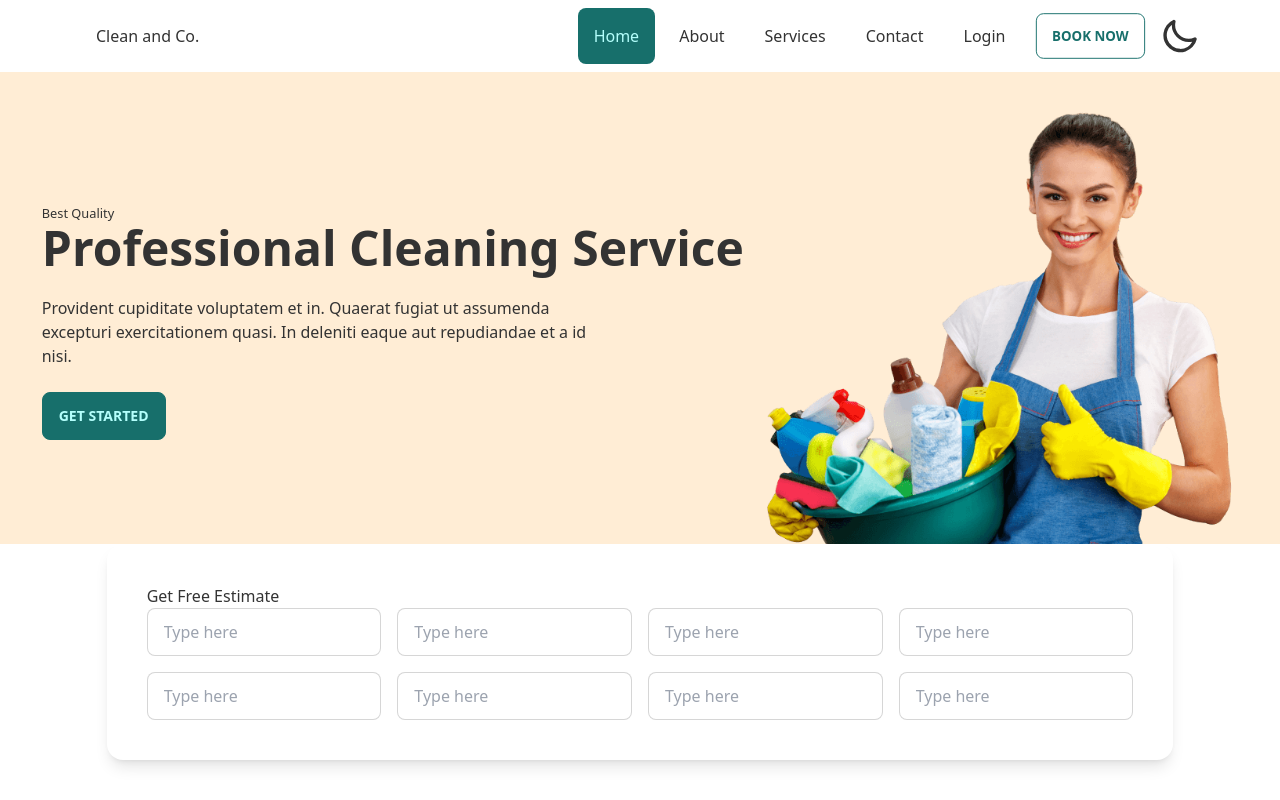
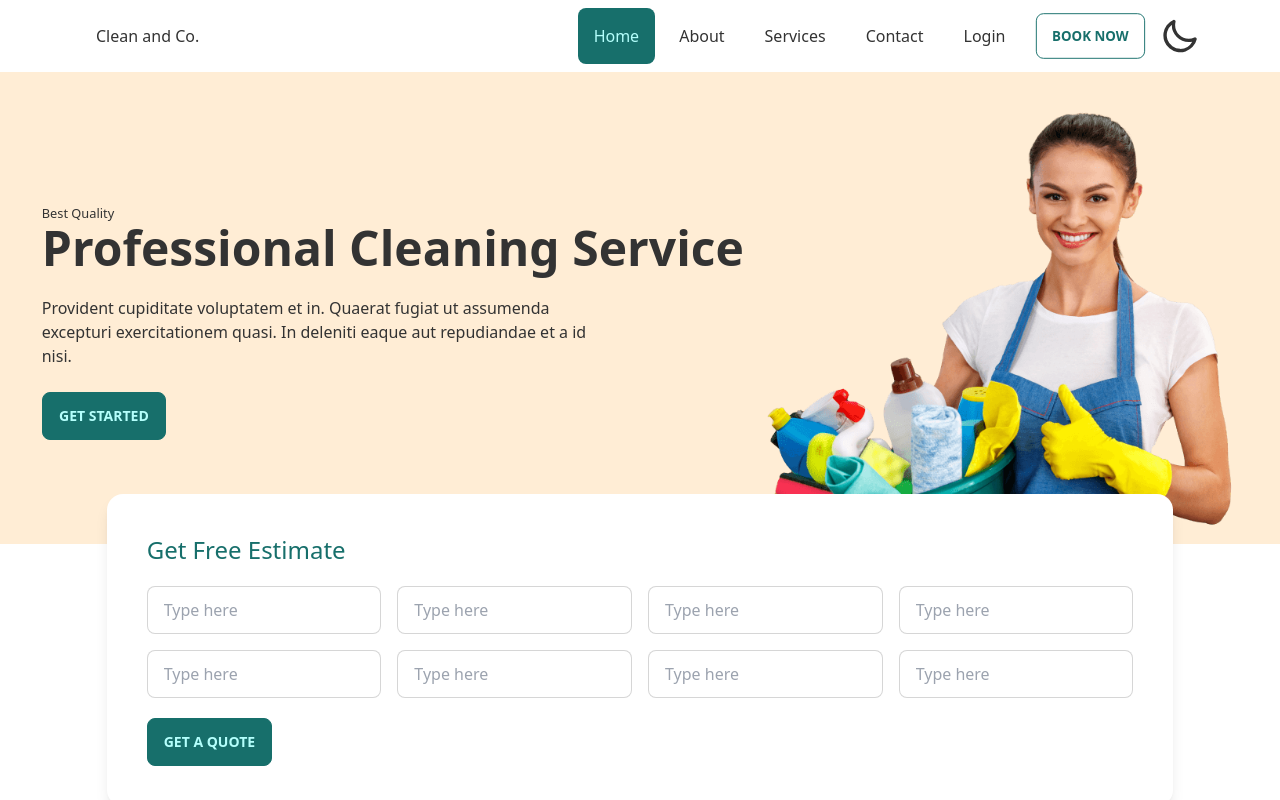
Before and after one commit to Thowhid31/complete-web-1to100, a React (Create React App) app: page / in a window 1280 px wide. Built offline with nearby package versions, Linux system fonts and the light colour scheme.

Commit message:
added animation

```diff
--- a/package.json
+++ b/package.json
@@ -6,6 +6,7 @@
     "@testing-library/jest-dom": "^5.16.4",
     "@testing-library/react": "^13.2.0",
     "@testing-library/user-event": "^13.5.0",
+    "aos": "^2.3.4",
     "daisyui": "^2.14.3",
     "react": "^18.1.0",
     "react-dom": "^18.1.0",
--- a/src/App.js
+++ b/src/App.js
@@ -2,8 +2,17 @@ import { Route, Routes } from 'react-router-dom';
 import './App.css';
 import Navbar from './components/Navbar';
 import {publicRoute} from "./routes/publicRoute"
+import AOS from 'aos';
+import 'aos/dist/aos.css';
+import { useEffect } from 'react';
+
 
 function App() {
+
+  useEffect (()=>{
+    AOS.init();
+  },[])
+
   return (
     <div>
      <Navbar>
--- a/src/Pages/Home/Landing.js
+++ b/src/Pages/Home/Landing.js
@@ -8,18 +8,36 @@ const Landing = () => {
         <div class="hero-content flex-col lg:flex-row">
 
           <div>
-        <small>Best Quality</small>
-      <h1 class="text-5xl font-bold">Professional Cleaning Service</h1>
-      <p class="py-6 max-w-xl">Provident cupiditate voluptatem et in. Quaerat fugiat ut assumenda excepturi exercitationem quasi. In deleniti eaque aut repudiandae et a id nisi.</p>
-      <button class="btn btn-primary">Get Started</button>
+            <small data-aos='fade-right'
+              data-aos-duration='1000'
+              data-aos-delay='200'>
+              Best Quality
+            </small>
+            <h1 data-aos='fade-right'
+              data-aos-duration='1000'
+              data-aos-delay='400'
+              class="text-5xl font-bold">
+              Professional Cleaning Service
+            </h1>
+            <p data-aos='fade-right'
+              data-aos-duration='1000'
+              data-aos-delay='600'
+              class="py-6 max-w-xl">
+              Provident cupiditate voluptatem et in. Quaerat fugiat ut assumenda excepturi exercitationem quasi. In deleniti eaque aut repudiandae et a id nisi.</p>
+            <button
+              data-aos='zoom-in'
+              data-aos-delay='1000'
+              class="btn btn-primary">
+              Get Started
+              </button>
           </div>
           <div className='h-[60vh] shrink-0'>
             <img src={heroimg} className='h-full' alt='heroimg' />
           </div>
         </div>
       </div>
-<div className='rounded-2xl mx-auto shadow-lg relative z-20 p-10 w-5/6 bg-base-100'>
-    <h1>Get Free Estimate</h1>
+      <div className='rounded-2xl mx-auto shadow-lg relative z-20 p-10 w-5/6 bg-base-100 mt-[-50px]'>
+        <h1 className='text-2xl text-primary mb-5'>Get Free Estimate</h1>
         <div className='grid grid-cols-1 md:grid-cols-2 lg:grid-cols-4 gap-4'>
           <input type="text" placeholder="Type here" class="input input-bordered w-full" />
           <input type="text" placeholder="Type here" class="input input-bordered w-full" />
@@ -30,6 +48,7 @@ const Landing = () => {
           <input type="text" placeholder="Type here" class="input input-bordered w-full" />
           <input type="text" placeholder="Type here" class="input input-bordered w-full" />
         </div>
+        <button className='btn btn-primary mt-5'>Get a Quote</button>
       </div>
     </>
   );
```
Also changed, not shown: 1 other file (tests, documents, lock files or other folders). Lines whose indentation alone changed are shown as unchanged.
